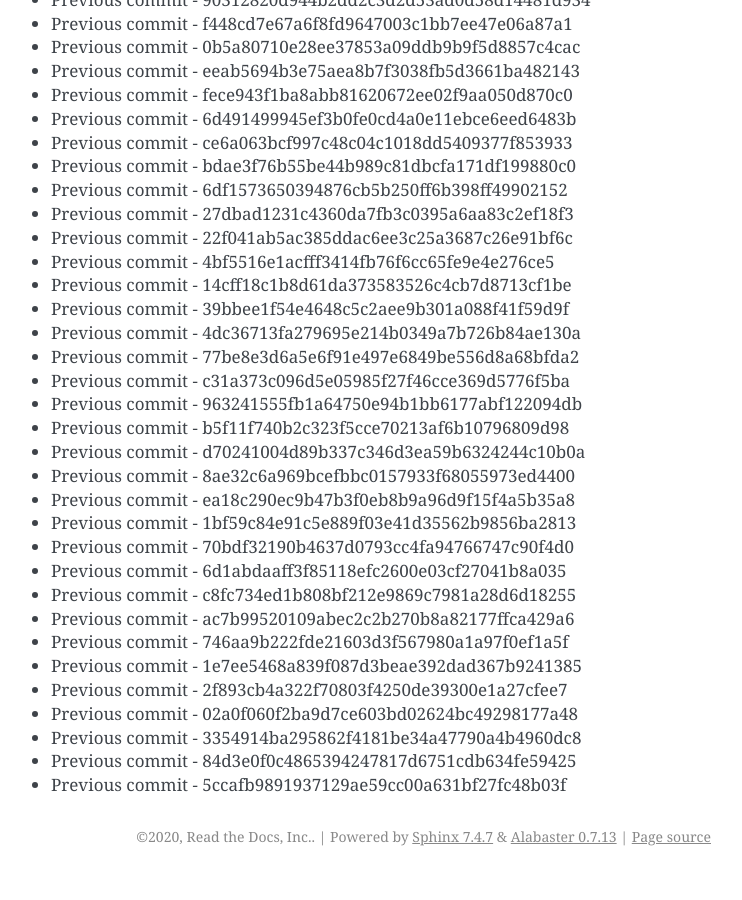
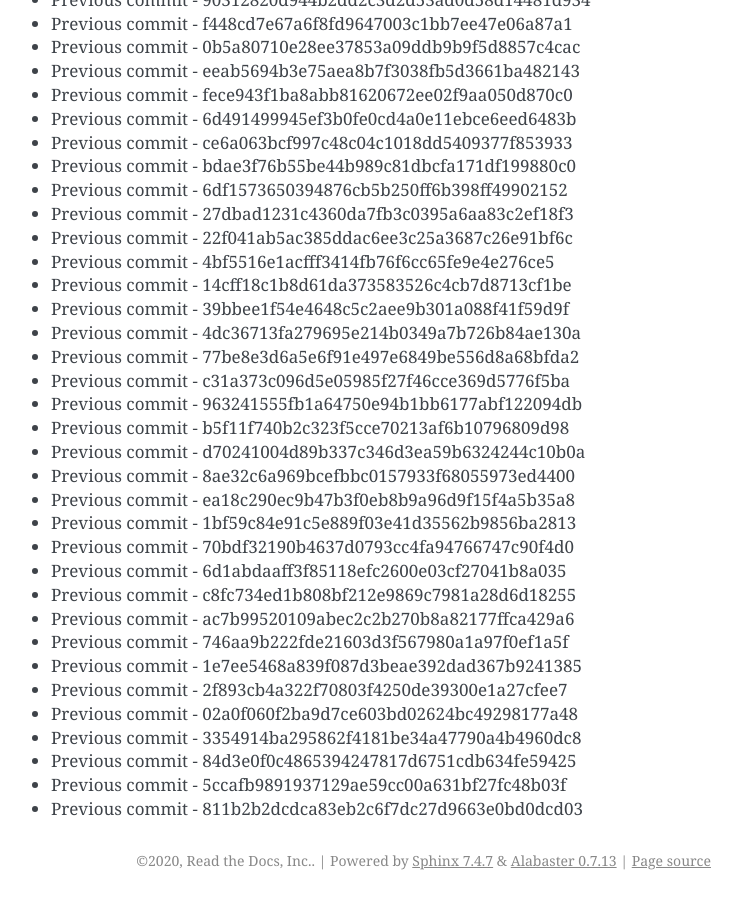
Before and after one commit to readthedocs/rtd-git-stresstest, a Sphinx documentation site: the page built from docs/updates.rst, in a window 1280 px wide and 900 px high, scrolled down 11745 px. Shown: the whole window, without its empty margins (399-1141 px from the left). Built offline with Sphinx 7.4.7, drawn with Linux system fonts in a browser that asks for light colours; before the commit the page ends 12621 px from its top, so only the background shows below that.

Commit message:
Generating commit from previous: 811b2b2dcdca83eb2c6f7dc27d9663e0bd0dcd03

```diff
--- a/docs/updates.rst
+++ b/docs/updates.rst
@@ -525,3 +525,4 @@ It can be tested for any performance characteristics.
 * Previous commit - 3354914ba295862f4181be34a47790a4b4960dc8
 * Previous commit - 84d3e0f0c4865394247817d6751cdb634fe59425
 * Previous commit - 5ccafb9891937129ae59cc00a631bf27fc48b03f
+* Previous commit - 811b2b2dcdca83eb2c6f7dc27d9663e0bd0dcd03
```
